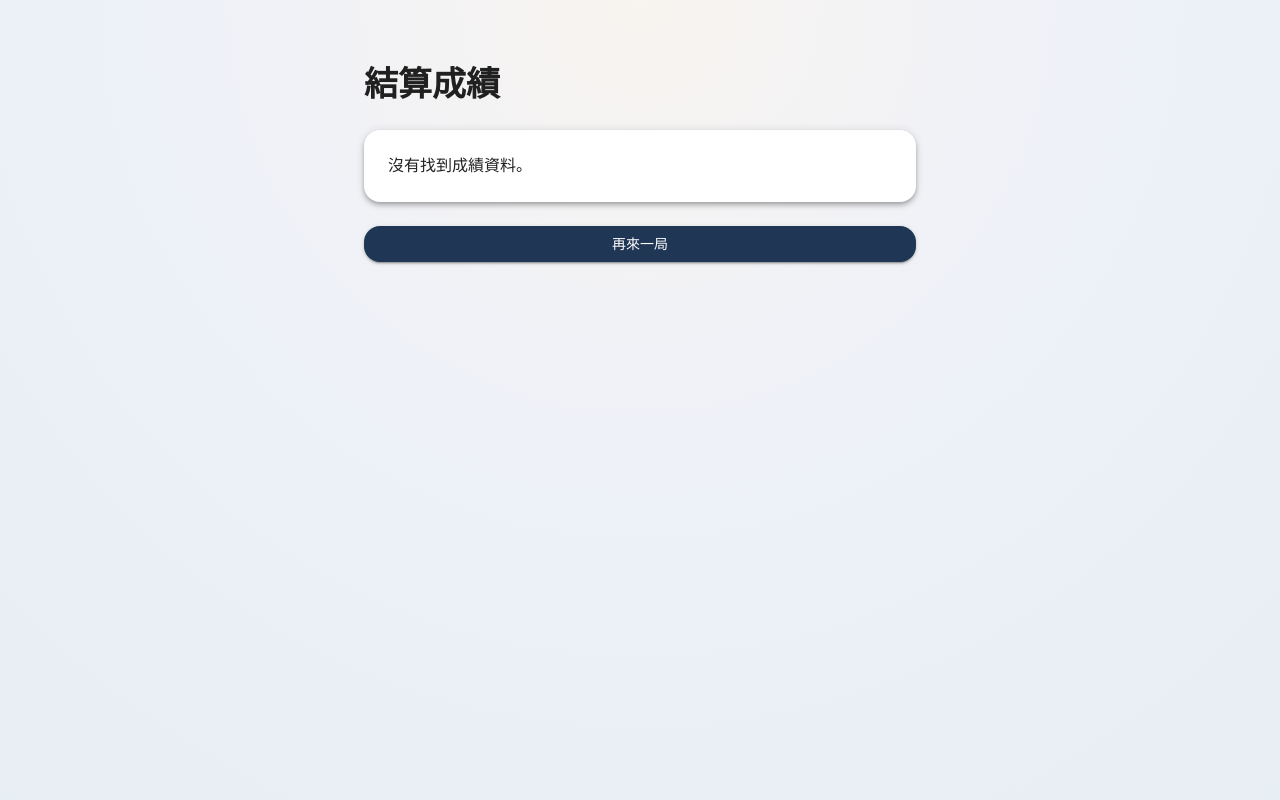
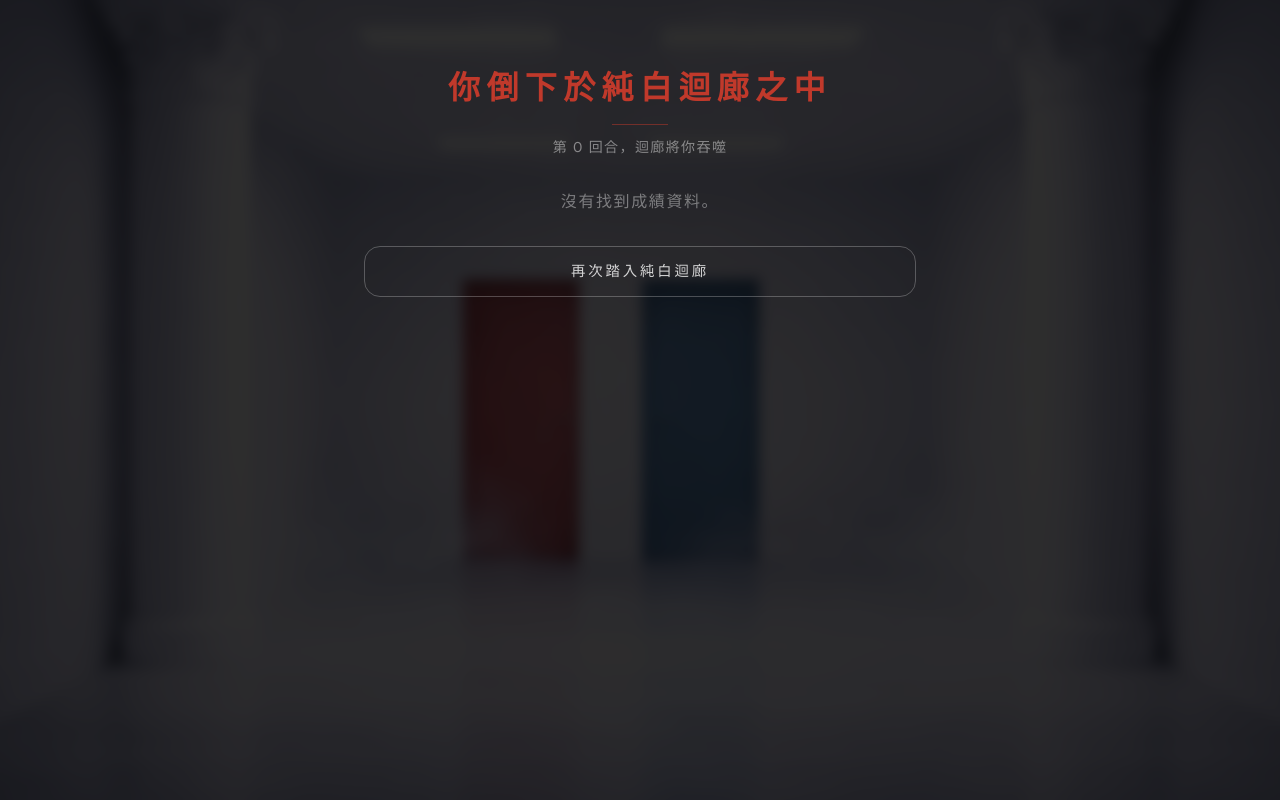
Before and after one commit to Aruminiya/red-door-blue-door, a Next.js app: page /results in a window 1280 px wide. Built offline with nearby package versions, Linux system fonts and the light colour scheme.

Commit message:
feat: update results-page-design

```diff
--- a/src/app/results/page.tsx
+++ b/src/app/results/page.tsx
@@ -1,84 +1,308 @@
 "use client";
 
+import { useEffect, useRef } from "react";
 import {
+  Accordion,
+  AccordionDetails,
+  AccordionSummary,
   Box,
   Button,
   Container,
-  Paper,
   Stack,
   Typography,
 } from "@mui/material";
 import { useRouter } from "next/navigation";
+import gsap from "gsap";
 import { useGame } from "@/app/contexts/GameContext";
 import DoorData from "@/app/components/DoorData";
+
+const glassCard = {
+  display: "flex",
+  flexDirection: "column",
+  alignItems: "center",
+  gap: 0.5,
+  p: 2,
+  backgroundColor: "rgba(255,255,255,0.05)",
+  border: "1px solid rgba(255,255,255,0.1)",
+  borderRadius: 2,
+  textAlign: "center",
+} as const;
 
 export default function ResultsPage() {
   const router = useRouter();
   const { heart, playerChoice, round, initGame } = useGame();
 
+  const heroRef = useRef<HTMLDivElement>(null);
+  const statsRef = useRef<HTMLDivElement>(null);
+  const timelineRef = useRef<HTMLDivElement>(null);
+  const detailsRef = useRef<HTMLDivElement>(null);
+  const btnRef = useRef<HTMLButtonElement>(null);
+
   const totalRounds = round.length;
   const cleared = heart > 0 && totalRounds > 0;
+  const redCount = playerChoice.filter((c) => c === "red").length;
+  const blueCount = playerChoice.filter((c) => c === "blue").length;
+
+  useEffect(() => {
+    const els = [heroRef.current, statsRef.current, timelineRef.current, detailsRef.current, btnRef.current].filter(Boolean);
+    gsap.fromTo(
+      els,
+      { opacity: 0, y: 24 },
+      { opacity: 1, y: 0, duration: 0.9, stagger: 0.18, ease: "power2.out" }
+    );
+  }, []);
+
+  const heroTitle = cleared ? "你從試煉中存活下來" : "你倒下於純白迴廊之中";
+  const heroSubtitle = cleared
+    ? `第 ${totalRounds} 回合結束，你是少數走出迴廊的人`
+    : `第 ${totalRounds} 回合，迴廊將你吞噬`;
+  const heroColor = cleared ? "#e8c96a" : "#c0392b";
 
   return (
+    <Box sx={{ minHeight: "100svh", position: "relative" }}>
+      {/* Blurred background image layer */}
       <Box
         sx={{
-        minHeight: "100svh",
-        bgcolor: "#eef1f8",
-        backgroundImage:
-          "radial-gradient(circle at top, #f8f4f0, #eef1f8 45%, #e7eef4)",
-        py: { xs: 5, md: 8 },
+          position: "fixed",
+          inset: 0,
+          backgroundImage: "url('/PureWhiteCorridor.png')",
+          backgroundSize: "cover",
+          backgroundPosition: "center",
+          backgroundRepeat: "no-repeat",
+          filter: "blur(6px)",
+          transform: "scale(1.05)", // 補償 blur 邊緣透明
+          zIndex: 0,
+        }}
+      />
+      {/* Dark overlay */}
+      <Box
+        sx={{
+          position: "fixed",
+          inset: 0,
+          backgroundColor: "rgba(0, 0, 0, 0.82)",
+          zIndex: 1,
+        }}
+      />
+      <Container maxWidth="sm" sx={{ position: "relative", zIndex: 2, py: { xs: 5, md: 8 } }}>
+        <Stack spacing={4}>
+
+          {/* ── Hero Banner ── */}
+          <Box ref={heroRef} sx={{ textAlign: "center", opacity: 0 }}>
+            <Typography
+              sx={{
+                color: heroColor,
+                fontWeight: 700,
+                fontSize: { xs: "1.6rem", md: "2rem" },
+                letterSpacing: "0.2em",
+                lineHeight: 1.5,
+                mb: 1.5,
               }}
             >
-      <Container maxWidth="sm">
-        <Stack spacing={3}>
-          <Typography variant="h4" sx={{ fontWeight: 700 }}>
-            結算成績
+              {heroTitle}
             </Typography>
+            <Box
+              sx={{ width: 56, height: "1px", bgcolor: heroColor, mx: "auto", mb: 1.5, opacity: 0.5 }}
+            />
+            <Typography
+              sx={{ color: "rgba(255,255,255,0.45)", letterSpacing: "0.1em", fontSize: "0.875rem" }}
+            >
+              {heroSubtitle}
+            </Typography>
+          </Box>
 
-          <Paper elevation={4} sx={{ p: 3 }}>
-            {totalRounds > 0 ? (
-              <Stack spacing={1.5}>
-                <Typography variant="body1">
-                  結果：{cleared ? "通關" : "死亡"}
+          {totalRounds > 0 && (
+            <>
+              {/* ── Stats Cards ── */}
+              <Box
+                ref={statsRef}
+                sx={{
+                  display: "grid",
+                  gridTemplateColumns: "repeat(3, 1fr)",
+                  gap: 1.5,
+                  opacity: 0,
+                }}
+              >
+                {/* HP */}
+                <Box sx={glassCard}>
+                  <Typography sx={{ fontSize: "1.6rem", lineHeight: 1 }}>❤️</Typography>
+                  <Typography sx={{ color: "white", fontSize: "1.5rem", fontWeight: 700, lineHeight: 1.2 }}>
+                    {heart}
                   </Typography>
-                <Typography variant="body1">
-                  最終血量：{heart}
+                  <Typography sx={{ color: "rgba(255,255,255,0.45)", fontSize: "0.72rem", letterSpacing: "0.08em" }}>
+                    最終血量
                   </Typography>
-                <Typography variant="body1">
-                  總回合數：{totalRounds}
+                </Box>
+
+                {/* Rounds */}
+                <Box sx={glassCard}>
+                  <Typography sx={{ fontSize: "1.6rem", lineHeight: 1 }}>⚔️</Typography>
+                  <Typography sx={{ color: "white", fontSize: "1.5rem", fontWeight: 700, lineHeight: 1.2 }}>
+                    {totalRounds}
+                    <Typography component="span" sx={{ fontSize: "0.85rem", color: "rgba(255,255,255,0.4)" }}>
+                      /10
                     </Typography>
-                <Typography variant="body1">
-                  選門紀錄：{playerChoice.map(choice => choice === "red" ? "🔴" : "🔵").join(" / ") || "無"}
                   </Typography>
-                <Stack spacing={2} sx={{ pt: 1 }}>
+                  <Typography sx={{ color: "rgba(255,255,255,0.45)", fontSize: "0.72rem", letterSpacing: "0.08em" }}>
+                    總回合數
+                  </Typography>
+                </Box>
+
+                {/* Door ratio */}
+                <Box sx={glassCard}>
+                  <Typography sx={{ fontSize: "1.6rem", lineHeight: 1 }}>🚪</Typography>
+                  <Box sx={{ display: "flex", alignItems: "center", gap: 0.75 }}>
+                    <Typography sx={{ fontSize: "1rem" }}>🔴</Typography>
+                    <Typography sx={{ color: "#e74c3c", fontWeight: 700, fontSize: "1.1rem" }}>{redCount}</Typography>
+                    <Typography sx={{ color: "rgba(255,255,255,0.25)" }}>|</Typography>
+                    <Typography sx={{ color: "#3498db", fontWeight: 700, fontSize: "1.1rem" }}>{blueCount}</Typography>
+                    <Typography sx={{ fontSize: "1rem" }}>🔵</Typography>
+                  </Box>
+                  <Typography sx={{ color: "rgba(255,255,255,0.45)", fontSize: "0.72rem", letterSpacing: "0.08em", mt: 0.5 }}>
+                    門扉選擇
+                  </Typography>
+                </Box>
+              </Box>
+
+              {/* ── Timeline ── */}
+              <Box ref={timelineRef} sx={{ opacity: 0 }}>
+                <Typography
+                  sx={{ color: "rgba(255,255,255,0.3)", fontSize: "0.7rem", letterSpacing: "0.18em", mb: 1.5, textTransform: "uppercase" }}
+                >
+                  選門軌跡
+                </Typography>
+                <Box sx={{ display: "flex", gap: 1, flexWrap: "wrap" }}>
                   {round.map((r, index) => {
                     const choice = playerChoice[index];
                     if (!choice) return null;
                     const chosenDoor = choice === "red" ? r.redDoor : r.blueDoor;
+                    const isShelter = chosenDoor.type === "Shelter";
+                    const hpColor = isShelter ? "#2ecc71" : "#e74c3c";
+                    const isRed = choice === "red";
                     return (
-                      <Stack key={`${index + 1}-${r.redDoor.id}-${r.blueDoor.id}`} spacing={1}>
-                        <Typography variant="subtitle1">
-                          第 {index + 1} 回合：{choice === "red" ? "🔴 紅門" : "🔵 藍門"}
+                      <Box
+                        key={index}
+                        sx={{ display: "flex", flexDirection: "column", alignItems: "center", gap: 0.5, minWidth: 38 }}
+                      >
+                        <Typography
+                          sx={{ fontSize: "0.6rem", color: "rgba(255,255,255,0.3)", letterSpacing: "0.05em" }}
+                        >
+                          R{index + 1}
                         </Typography>
-                        <DoorData doorData={chosenDoor} doorColor={choice} />
-                      </Stack>
+                        <Box
+                          sx={{
+                            width: 30,
+                            height: 30,
+                            borderRadius: "50%",
+                            display: "flex",
+                            alignItems: "center",
+                            justifyContent: "center",
+                            bgcolor: isRed ? "rgba(231, 76, 60, 0.2)" : "rgba(52, 152, 219, 0.2)",
+                            border: `1.5px solid ${isRed ? "#e74c3c" : "#3498db"}`,
+                            fontSize: "0.65rem",
+                          }}
+                        >
+                          {isRed ? "🔴" : "🔵"}
+                        </Box>
+                        <Typography sx={{ fontSize: "0.68rem", color: hpColor, fontWeight: 600 }}>
+                          {chosenDoor.hp_change > 0 ? "+" : ""}
+                          {chosenDoor.hp_change}
+                        </Typography>
+                      </Box>
+                    );
+                  })}
+                </Box>
+              </Box>
+
+              {/* ── Round Details (Accordion) ── */}
+              <Box ref={detailsRef} sx={{ opacity: 0 }}>
+                <Typography
+                  sx={{ color: "rgba(255,255,255,0.3)", fontSize: "0.7rem", letterSpacing: "0.18em", mb: 1.5, textTransform: "uppercase" }}
+                >
+                  回合詳情
+                </Typography>
+                <Stack spacing={1}>
+                  {round.map((r, index) => {
+                    const choice = playerChoice[index];
+                    if (!choice) return null;
+                    const chosenDoor = choice === "red" ? r.redDoor : r.blueDoor;
+                    const isRed = choice === "red";
+                    return (
+                      <Accordion
+                        key={`${index}-${r.redDoor.id}-${r.blueDoor.id}`}
+                        disableGutters
+                        sx={{
+                          backgroundColor: "rgba(255,255,255,0.04)",
+                          border: "1px solid rgba(255,255,255,0.09)",
+                          borderRadius: "8px !important",
+                          "&:before": { display: "none" },
+                          "&.Mui-expanded": {
+                            borderColor: isRed ? "rgba(231,76,60,0.45)" : "rgba(52,152,219,0.45)",
+                          },
+                        }}
+                      >
+                        <AccordionSummary
+                          expandIcon={
+                            <Typography sx={{ color: "rgba(255,255,255,0.35)", fontSize: "1rem" }}>▾</Typography>
+                          }
+                        >
+                          <Box sx={{ display: "flex", alignItems: "center", gap: 1 }}>
+                            <Typography sx={{ color: "rgba(255,255,255,0.5)", fontSize: "0.8rem" }}>
+                              第 {index + 1} 回合
+                            </Typography>
+                            <Typography
+                              sx={{ color: isRed ? "#e74c3c" : "#3498db", fontSize: "0.85rem", fontWeight: 600 }}
+                            >
+                              {isRed ? "🔴 紅門" : "🔵 藍門"}
+                            </Typography>
+                            <Typography sx={{ color: "rgba(255,255,255,0.3)", fontSize: "0.78rem" }}>
+                              {chosenDoor.type === "Shelter" ? "避難所" : "修羅場"}
+                            </Typography>
+                          </Box>
+                        </AccordionSummary>
+                        <AccordionDetails sx={{ pt: 0 }}>
+                          <DoorData doorData={chosenDoor} doorColor={choice} tone="dark" isShowDoorColor={false} />
+                        </AccordionDetails>
+                      </Accordion>
                     );
                   })}
                 </Stack>
-              </Stack>
-            ) : (
-              <Typography variant="body1">沒有找到成績資料。</Typography>
+              </Box>
+            </>
           )}
-          </Paper>
+
+          {/* No data */}
+          {totalRounds === 0 && (
+            <Typography sx={{ color: "rgba(255,255,255,0.4)", textAlign: "center", letterSpacing: "0.1em" }}>
+              沒有找到成績資料。
+            </Typography>
+          )}
+
+          {/* ── Restart Button ── */}
           <Button
-            variant="contained"
+            ref={btnRef}
+            variant="outlined"
+            fullWidth
             onClick={() => {
               initGame();
               router.push("/");
             }}
+            sx={{
+              opacity: 0,
+              color: "rgba(255,255,255,0.8)",
+              borderColor: "rgba(255,255,255,0.25)",
+              letterSpacing: "0.2em",
+              py: 1.5,
+              fontSize: "0.9rem",
+              "&:hover": {
+                borderColor: "white",
+                backgroundColor: "rgba(255,255,255,0.08)",
+                color: "white",
+              },
+            }}
           >
-            再來一局
+            再次踏入純白迴廊
           </Button>
+
         </Stack>
       </Container>
     </Box>
```
Also changed, not shown: src/app/hooks/useGemini.ts (+0 -10 lines). Lines whose indentation alone changed are shown as unchanged.
